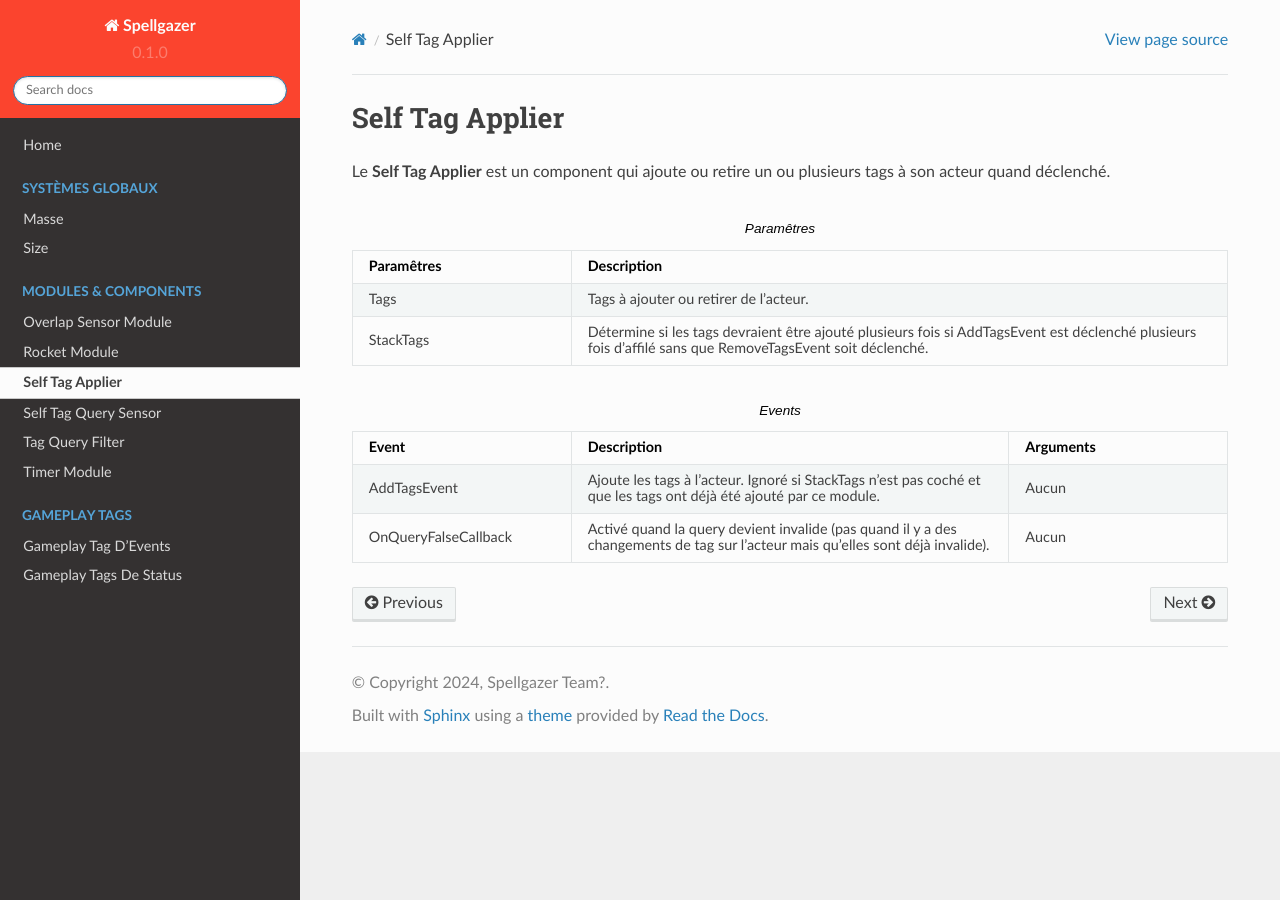
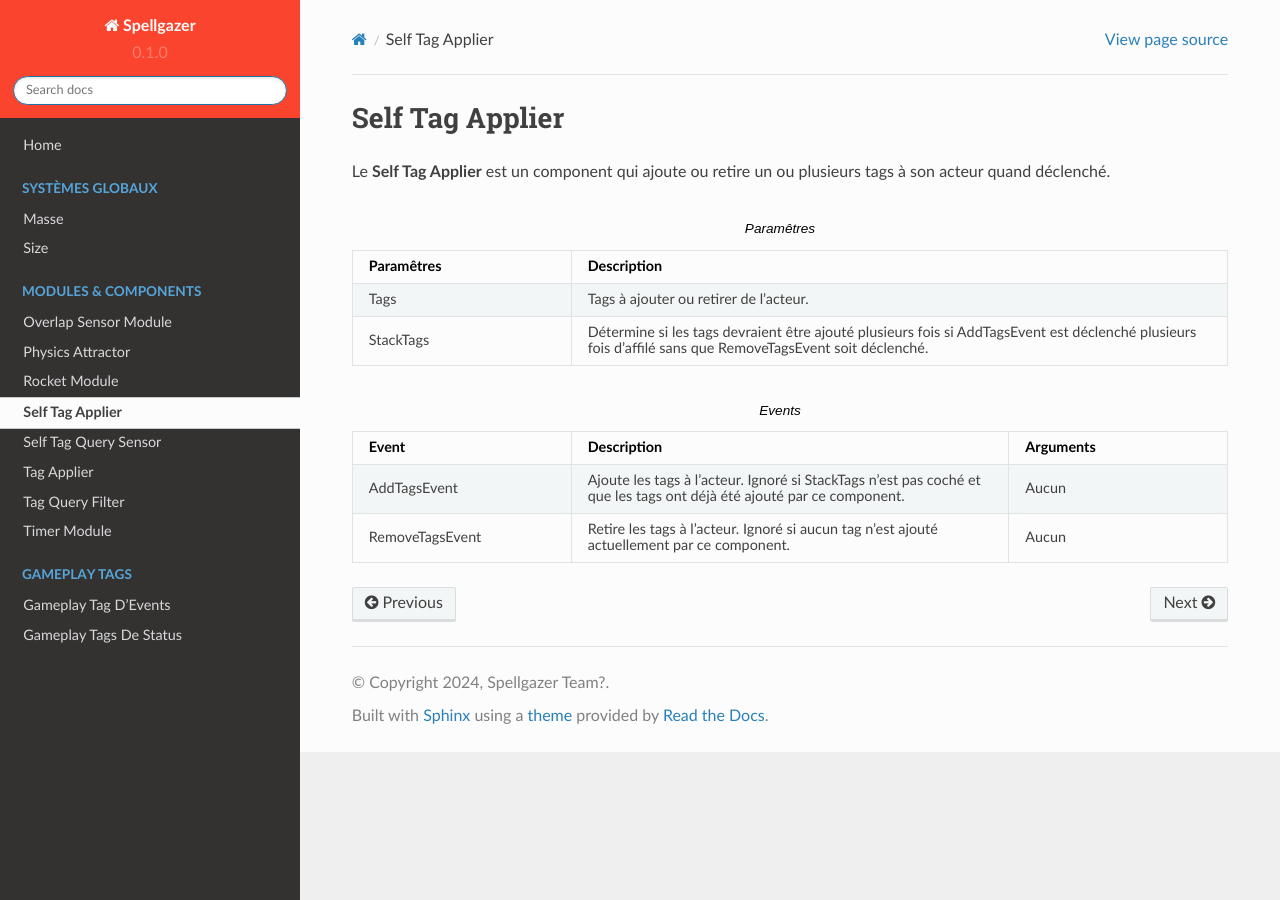
Before and after one commit to PaperMartin/SpellgazerDoc, a Sphinx documentation site: the page built from docs/source/Modules/selftagapplier.rst, in a window 1280 px wide. Built offline with Sphinx 7.4.7 and the Read the Docs theme 2.0.0, drawn with Linux system fonts in a browser that asks for light colours.

Commit message:
tag appliers & physics attractor

```diff
--- a/docs/source/Modules/selftagapplier.rst
+++ b/docs/source/Modules/selftagapplier.rst
@@ -22,8 +22,8 @@
      - Description
      - Arguments
    * - AddTagsEvent
-     - Ajoute les tags à l'acteur. Ignoré si StackTags n'est pas coché et que les tags ont déjà été ajouté par ce module.
+     - Ajoute les tags à l'acteur. Ignoré si StackTags n'est pas coché et que les tags ont déjà été ajouté par ce component.
      - Aucun
-   * - OnQueryFalseCallback
-     - Activé quand la query devient invalide (pas quand il y a des changements de tag sur l'acteur mais qu'elles sont déjà invalide).
+   * - RemoveTagsEvent
+     - Retire les tags à l'acteur. Ignoré si aucun tag n'est ajouté actuellement par ce component.
      - Aucun
```
Also changed, not shown: docs/source/Modules/physicsattractor.rst (added, +33 -0 lines), docs/source/Modules/tagapplier.rst (added, +29 -0 lines).
